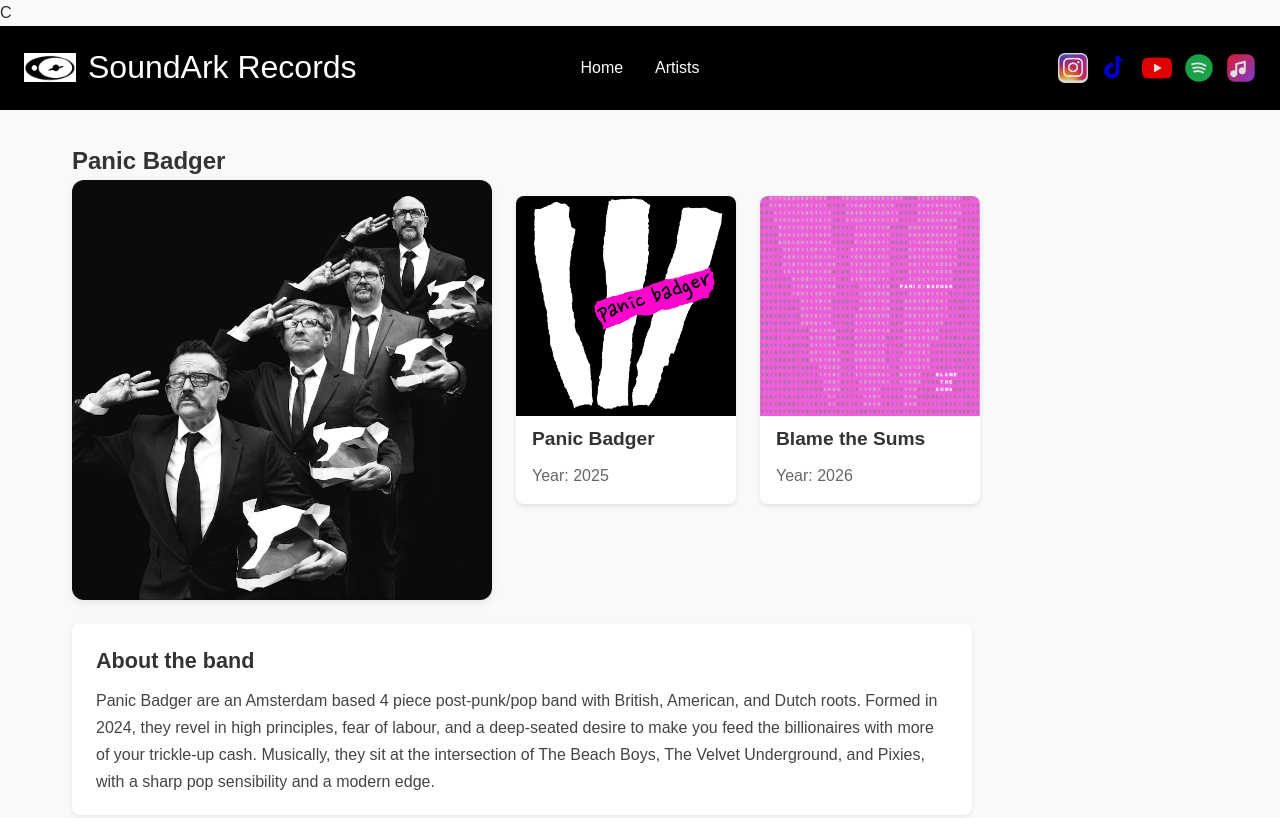
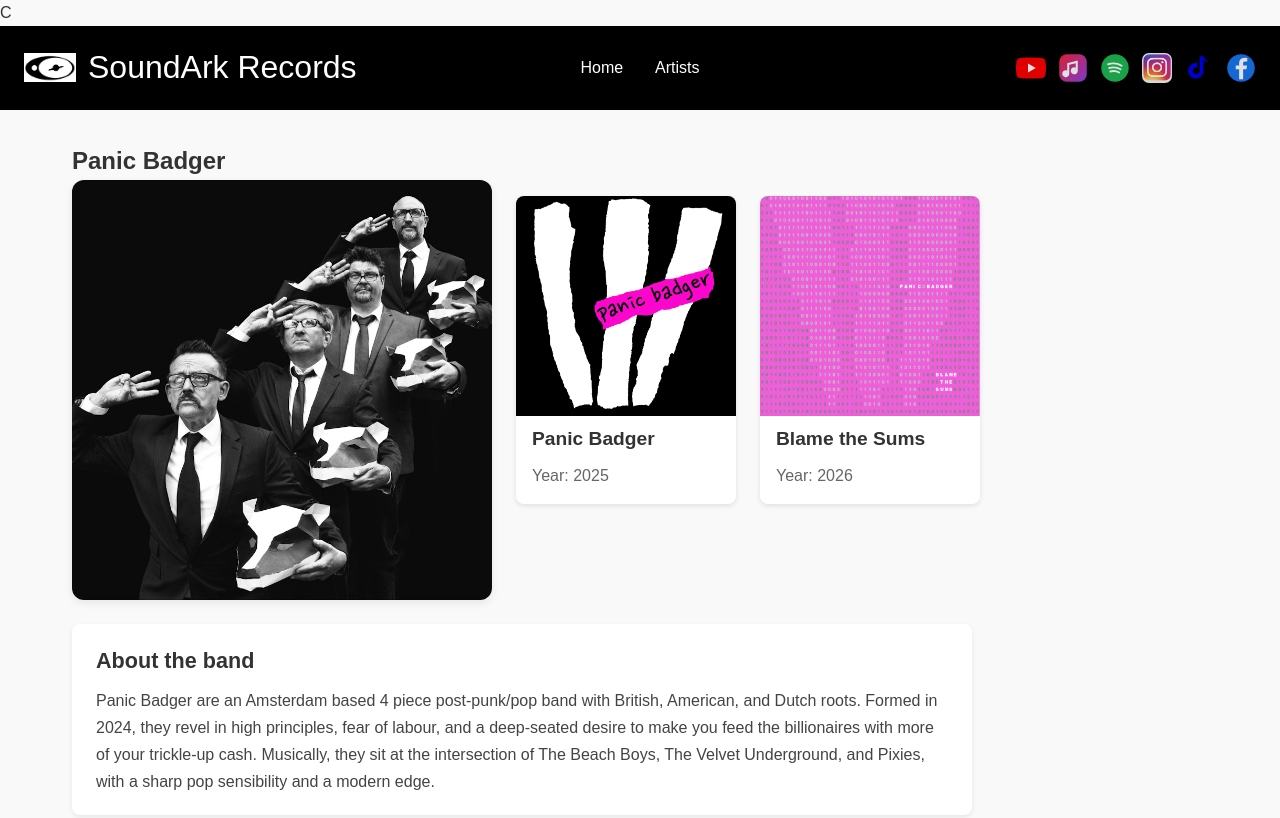
Before and after one commit to clarke736-droid/soundark-records, a plain HTML site: page PanicBadger.html in a window 1280 px wide. Shown: the top 818 px of the page. Drawn offline with Linux system fonts and the light colour scheme.

Commit message:
PB Page - added facebook icon

```diff
--- a/PanicBadger.html
+++ b/PanicBadger.html
@@ -40,24 +40,10 @@
             </ul>
         </nav>
         <div class="social-links">
-            <a class="social-link instagram-link" href="https://www.instagram.com/panic_badger?stkn=dWJlMDZia2t3cmVk" target="_blank" rel="noopener noreferrer" aria-label="Follow Panic Badger on Instagram">
-                <img src="images/instagram.png" alt="">
-            </a>
-            <a class="social-link tiktok-link" href="https://www.tiktok.com/@panicbadger" target="_blank" rel="noopener noreferrer" aria-label="Follow Panic Badger on TikTok">
-                <svg viewBox="0 0 24 24" aria-hidden="true">
-                    <path fill="currentColor" d="M19.6 7.2a6.8 6.8 0 0 1-4-1.3v8.4a6.2 6.2 0 1 1-6.2-6.2c.4 0 .8 0 1.2.1v3.4a2.8 2.8 0 1 0 1.9 2.7V2.5h3.2a6.8 6.8 0 0 0 3.9 4.4v.3Z"/>
-                </svg>
-            </a>
             <a class="social-link youtube-link" href="https://www.youtube.com/@PanicBadger" target="_blank" rel="noopener noreferrer" aria-label="Follow Panic Badger on YouTube">
                 <svg viewBox="0 0 24 24" aria-hidden="true">
                     <path fill="#FF0000" d="M23.5 6.2a3 3 0 0 0-2.1-2.1C19.5 3.6 12 3.6 12 3.6s-7.5 0-9.4.5A3 3 0 0 0 .5 6.2 31 31 0 0 0 0 12a31 31 0 0 0 .5 5.8 3 3 0 0 0 2.1 2.1c1.9.5 9.4.5 9.4.5s7.5 0 9.4-.5a3 3 0 0 0 2.1-2.1A31 31 0 0 0 24 12a31 31 0 0 0-.5-5.8Z"/>
                     <path fill="#FFFFFF" d="m9.6 15.6 6.2-3.6-6.2-3.6v7.2Z"/>
-                </svg>
-            </a>
-            <a class="social-link spotify-link" href="https://open.spotify.com/artist/4z9DAFRjHUQX3575PdHx6z?si=danpQzdDTv6I-KbLOvPcPg" target="_blank" rel="noopener noreferrer" aria-label="Listen to Panic Badger on Spotify">
-                <svg viewBox="0 0 24 24" aria-hidden="true">
-                    <circle cx="12" cy="12" r="11" fill="#1DB954"/>
-                    <path d="M6.5 9c3.4-1 7.7-.7 10.8 1.2M7.4 12c2.8-.8 6.5-.5 9.1 1M8.2 14.8c2.2-.6 5.1-.3 7.1.8" fill="none" stroke="#FFFFFF" stroke-linecap="round" stroke-width="1.5"/>
                 </svg>
             </a>
             <a class="social-link apple-music-link" href="https://music.apple.com/nl/artist/panic-badger/1826394064" target="_blank" rel="noopener noreferrer" aria-label="Listen to Panic Badger on Apple Music">
@@ -70,6 +56,26 @@
                     </defs>
                     <rect x="1" y="1" width="22" height="22" rx="6" fill="url(#apple-music-gradient)"/>
                     <path d="M15.8 5v9.2a2.8 2.8 0 1 1-1.6-2.5V8.2L9 9.4v7.1a2.8 2.8 0 1 1-1.6-2.5V8.1L15.8 6V5Z" fill="#FFFFFF"/>
+                </svg>
+            </a>
+            <a class="social-link spotify-link" href="https://open.spotify.com/artist/4z9DAFRjHUQX3575PdHx6z?si=danpQzdDTv6I-KbLOvPcPg" target="_blank" rel="noopener noreferrer" aria-label="Listen to Panic Badger on Spotify">
+                <svg viewBox="0 0 24 24" aria-hidden="true">
+                    <circle cx="12" cy="12" r="11" fill="#1DB954"/>
+                    <path d="M6.5 9c3.4-1 7.7-.7 10.8 1.2M7.4 12c2.8-.8 6.5-.5 9.1 1M8.2 14.8c2.2-.6 5.1-.3 7.1.8" fill="none" stroke="#FFFFFF" stroke-linecap="round" stroke-width="1.5"/>
+                </svg>
+            </a>
+            <a class="social-link instagram-link" href="https://www.instagram.com/panic_badger?stkn=dWJlMDZia2t3cmVk" target="_blank" rel="noopener noreferrer" aria-label="Follow Panic Badger on Instagram">
+                <img src="images/instagram.png" alt="">
+            </a>
+            <a class="social-link tiktok-link" href="https://www.tiktok.com/@panicbadger" target="_blank" rel="noopener noreferrer" aria-label="Follow Panic Badger on TikTok">
+                <svg viewBox="0 0 24 24" aria-hidden="true">
+                    <path fill="currentColor" d="M19.6 7.2a6.8 6.8 0 0 1-4-1.3v8.4a6.2 6.2 0 1 1-6.2-6.2c.4 0 .8 0 1.2.1v3.4a2.8 2.8 0 1 0 1.9 2.7V2.5h3.2a6.8 6.8 0 0 0 3.9 4.4v.3Z"/>
+                </svg>
+            </a>
+            <a class="social-link facebook-link" href="https://www.facebook.com/61593607058747/" target="_blank" rel="noopener noreferrer" aria-label="Follow Panic Badger on Facebook">
+                <svg viewBox="0 0 24 24" aria-hidden="true">
+                    <circle cx="12" cy="12" r="11" fill="#1877F2"/>
+                    <path fill="#FFFFFF" d="M13.7 21v-8h2.7l.4-3h-3.1V8.2c0-.9.3-1.5 1.6-1.5h1.7V4a22 22 0 0 0-2.4-.1c-2.4 0-4.1 1.5-4.1 4.2V10H7.8v3h2.7v8h3.2Z"/>
                 </svg>
             </a>
         </div>
--- a/Styles/styles.css
+++ b/Styles/styles.css
@@ -100,7 +100,8 @@ nav ul li a:hover {
 .tiktok-link svg,
 .youtube-link svg,
 .spotify-link svg,
-.apple-music-link svg {
+.apple-music-link svg,
+.facebook-link svg {
     width: 30px;
     height: 30px;
     display: block;
```
